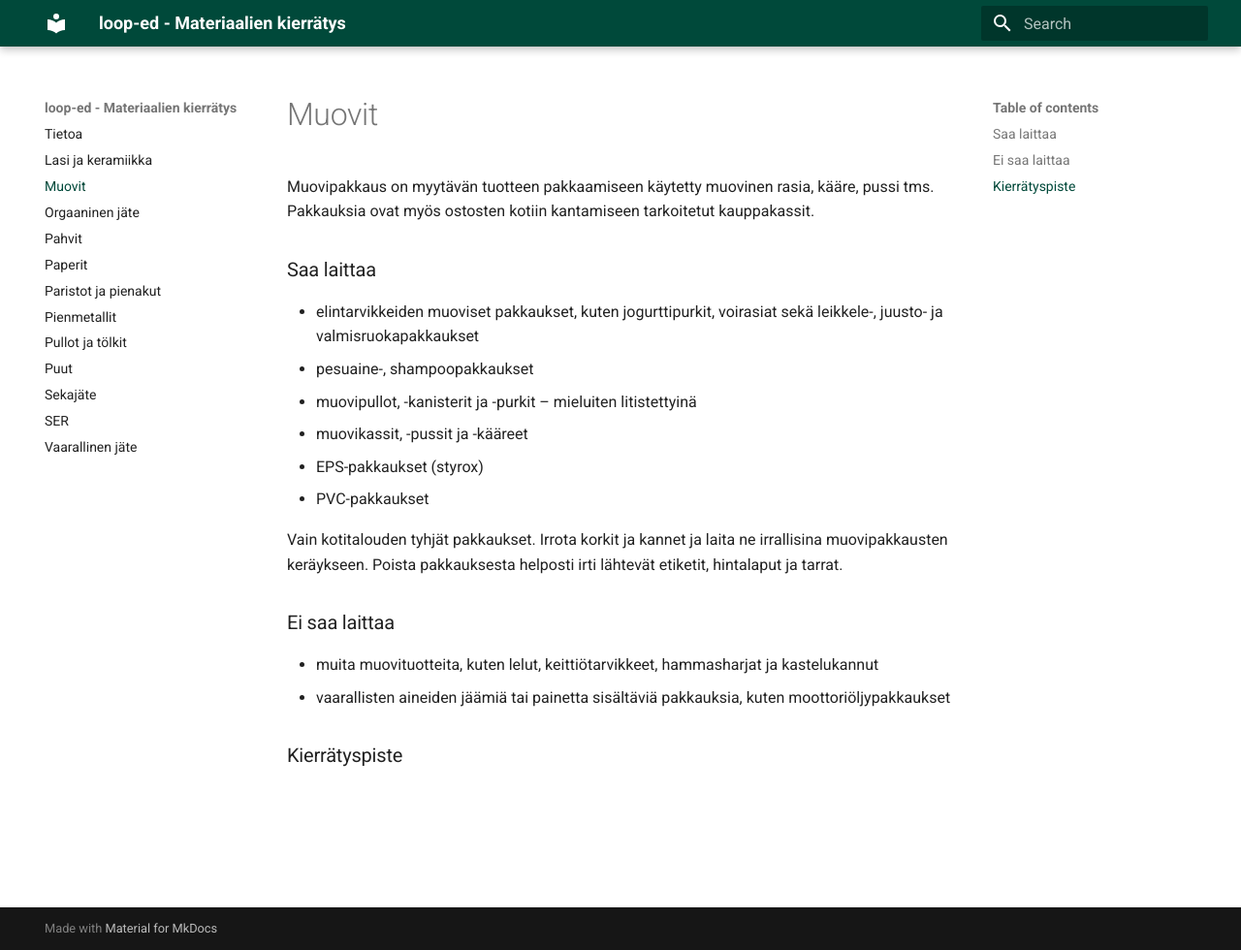
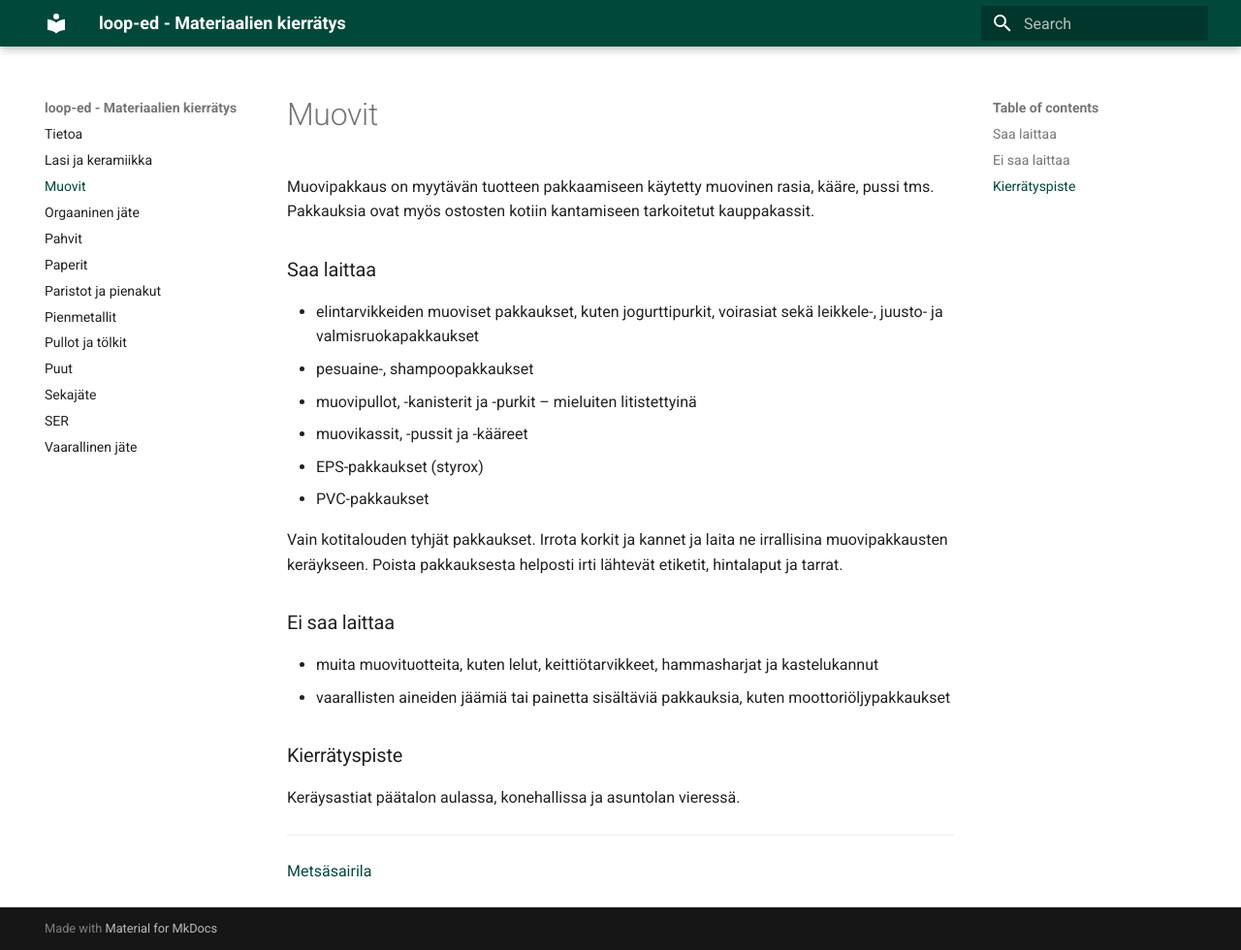
Before and after one commit to vt13op/loop-ed, an MkDocs documentation site: the page built from docs/muovit.md, in a window 1280 px wide and 980 px high. Shown: the whole window at 97% size. Built offline with MkDocs 1.6.1 and Material for MkDocs 9.7.7, drawn with Linux system fonts in a browser that asks for light colours.

Commit message:
Update muovit.md

```diff
--- a/docs/muovit.md
+++ b/docs/muovit.md
@@ -17,3 +17,9 @@ Vain kotitalouden tyhjät pakkaukset. Irrota korkit ja kannet ja laita ne irrall
 - vaarallisten aineiden jäämiä tai painetta sisältäviä pakkauksia, kuten moottoriöljypakkaukset
 
 ### Kierrätyspiste
+
+Keräysastiat päätalon aulassa, konehallissa ja asuntolan vieressä.
+
+---
+
+[Metsäsairila](https://www.metsasairila.fi/lajittelu-ja-neuvonta/lajittelu/muovipakkaukset.html)
```
